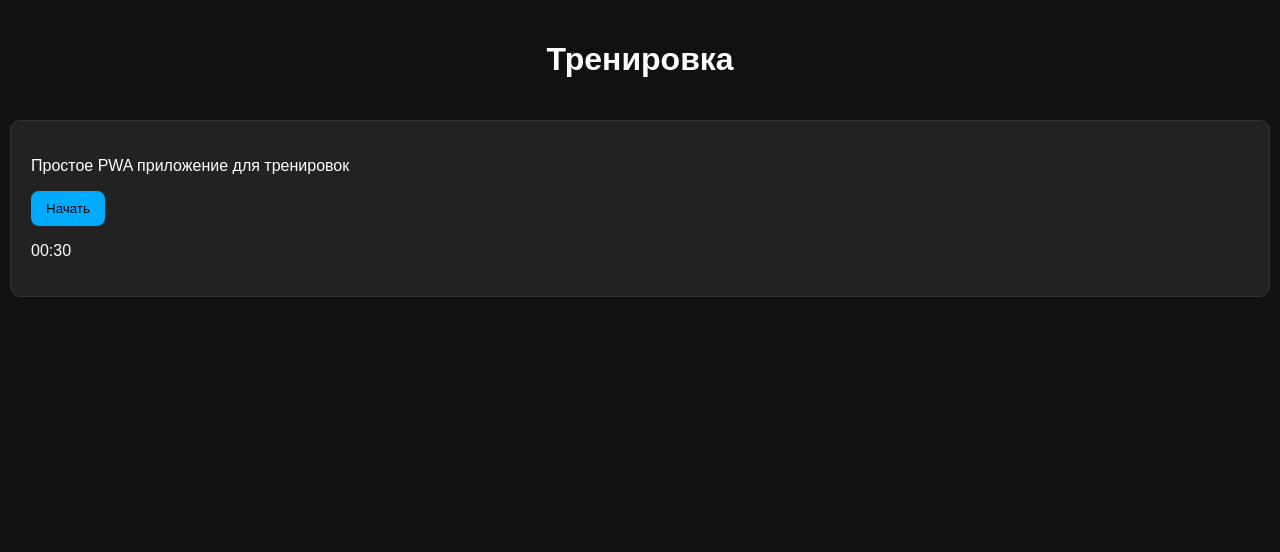
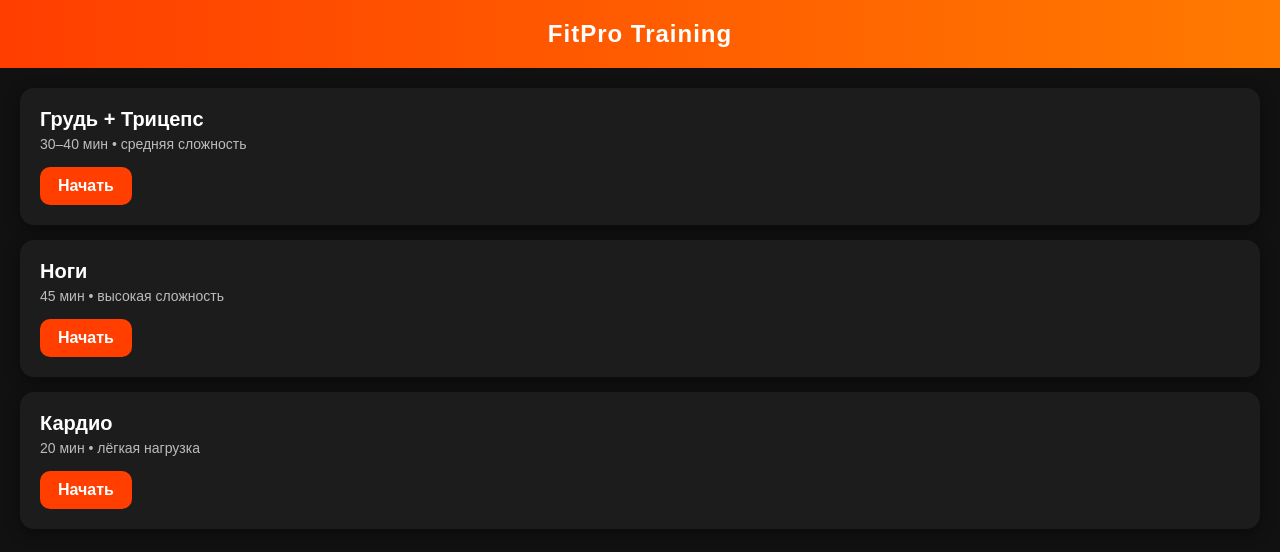
Before and after one commit to maga17mm-hub/workout, a plain HTML site: page index.html in a window 1280 px wide. Drawn offline with Linux system fonts and the light colour scheme.

Commit message:
Update index.html

```diff
--- a/index.html
+++ b/index.html
@@ -2,74 +2,141 @@
 <html lang="ru">
 <head>
 <meta charset="UTF-8">
+
+<!-- адаптивность как у настоящего приложения -->
 <meta name="viewport" content="width=device-width, initial-scale=1">
-<title>PWA Тренировки</title>
+
+<title>FitPro Lite</title>
+
+<!-- подключаем встроенный manifest -->
+<link rel="manifest" href="#manifest">
 
 <style>
-  body { margin:0; font-family:Arial; background:#111; color:#fff; }
-  h1 { text-align:center; padding:20px; }
+    /* ======= ПРОФЕССИОНАЛЬНЫЙ СТИЛЬ ======= */
+
+    body {
+        font-family: Arial, sans-serif;
+        background: #111; /* тёмная тема — тренд фитнес-приложений */
+        color: #fff;
+        margin: 0;
+        padding: 0;
+    }
+
+    /* верхняя панель */
+    header {
+        background: linear-gradient(90deg, #ff3e00, #ff7a00);
+        padding: 20px;
+        text-align: center;
+        font-size: 24px;
+        font-weight: bold;
+        letter-spacing: 1px;
+    }
+
+    /* контейнер карточек */
+    .workouts {
+        padding: 20px;
+        display: grid;
+        gap: 15px;
+    }
+
+    /* карточка тренировки */
     .card {
-    margin:10px; padding:20px; border-radius:10px;
-    background:#222; border:1px solid #333;
+        background: #1c1c1c;
+        padding: 20px;
+        border-radius: 14px;
+        box-shadow: 0 4px 15px rgba(0,0,0,0.4);
+        transition: 0.3s;
     }
-  button {
-    background:#0af; border:none; padding:10px 15px;
-    border-radius:8px; cursor:pointer;
+
+    .card:hover {
+        transform: scale(1.03);
+        background: #242424;
+    }
+
+    .title {
+        font-size: 20px;
+        margin-bottom: 5px;
+        font-weight: bold;
+    }
+
+    .desc {
+        opacity: 0.7;
+        font-size: 14px;
+    }
+
+    /* кнопка старта */
+    .btn {
+        margin-top: 15px;
+        display: inline-block;
+        background: #ff3e00;
+        padding: 10px 18px;
+        border-radius: 10px;
+        color: #fff;
+        text-decoration: none;
+        font-weight: bold;
     }
 </style>
 
 </head>
 <body>
 
-<h1>Тренировка</h1>
+<header>FitPro Training</header>
 
+<div class="workouts">
+
+    <!-- ======= КАРТОЧКА ТРЕНИРОВКИ ======= -->
     <div class="card">
-  <p>Простое PWA приложение для тренировок</p>
-  <button onclick="start()">Начать</button>
-  <p id="timer">00:30</p>
+        <div class="title">Грудь + Трицепс</div>
+        <div class="desc">30–40 мин • средняя сложность</div>
+        <a class="btn" href="#">Начать</a>
     </div>
 
-<script>
-/* ---- Минимальный таймер ---- */
-let sec = 30, t;
-function start(){
-  if(t) return;
-  t = setInterval(()=>{
-    sec--;
-    document.getElementById("timer").textContent =
-      "00:" + String(sec).padStart(2,"0");
-    if(sec <= 0){ clearInterval(t); alert("Готово!"); }
-  },1000);
-}
+    <!-- ======= КАРТОЧКА ТРЕНИРОВКИ ======= -->
+    <div class="card">
+        <div class="title">Ноги</div>
+        <div class="desc">45 мин • высокая сложность</div>
+        <a class="btn" href="#">Начать</a>
+    </div>
 
-/* ---- Создаём manifest прямо в HTML ---- */
-const manifest = {
-  "name": "PWA Тренировки",
-  "short_name": "Тренировки",
+    <!-- ======= КАРТОЧКА ТРЕНИРОВКИ ======= -->
+    <div class="card">
+        <div class="title">Кардио</div>
+        <div class="desc">20 мин • лёгкая нагрузка</div>
+        <a class="btn" href="#">Начать</a>
+    </div>
+
+</div>
+
+<!-- ===============================================
+     ВСТРОЕННЫЙ MANIFEST ДЛЯ PWA
+     Это позволяет телефону "понять", что сайт — как приложение
+================================================ -->
+<script id="manifest" type="application/json">
+{
+  "name": "FitPro Lite",
+  "short_name": "FitPro",
   "start_url": ".",
   "display": "standalone",
   "background_color": "#111",
-  "theme_color": "#111",
+  "theme_color": "#ff3e00",
   "icons": []
-};
-const blob = new Blob([JSON.stringify(manifest)], {type:"application/json"});
-const manifestURL = URL.createObjectURL(blob);
-const link = document.createElement("link");
-link.rel = "manifest";
-link.href = manifestURL;
-document.head.appendChild(link);
+}
+</script>
 
-/* ---- Создаём service worker прямо отсюда ---- */
+<!-- ===============================================
+     ВСТРОЕННЫЙ SERVICE WORKER (минимальный)
+     Делает приложение офлайн и устанавливаемым
+================================================ -->
+<script>
+if ("serviceWorker" in navigator) {
+    // регистрируем сервис-воркер из этого же файла
     const swCode = `
-  self.addEventListener('fetch', e => {
-    e.respondWith(fetch(e.request).catch(()=> new Response('Оффлайн')));
-  });
+        self.addEventListener('install', e => self.skipWaiting());
+        self.addEventListener('fetch', e => {});
     `;
-const swBlob = new Blob([swCode], {type:"text/javascript"});
-const swURL = URL.createObjectURL(swBlob);
-
-if("serviceWorker" in navigator){
-  navigator.serviceWorker.register(swURL);
+    const blob = new Blob([swCode], {type: "text/javascript"});
+    const swUrl = URL.createObjectURL(blob);
+    navigator.serviceWorker.register(swUrl);
 }
 </script>
 
```
Lines whose indentation alone changed are shown as unchanged.
